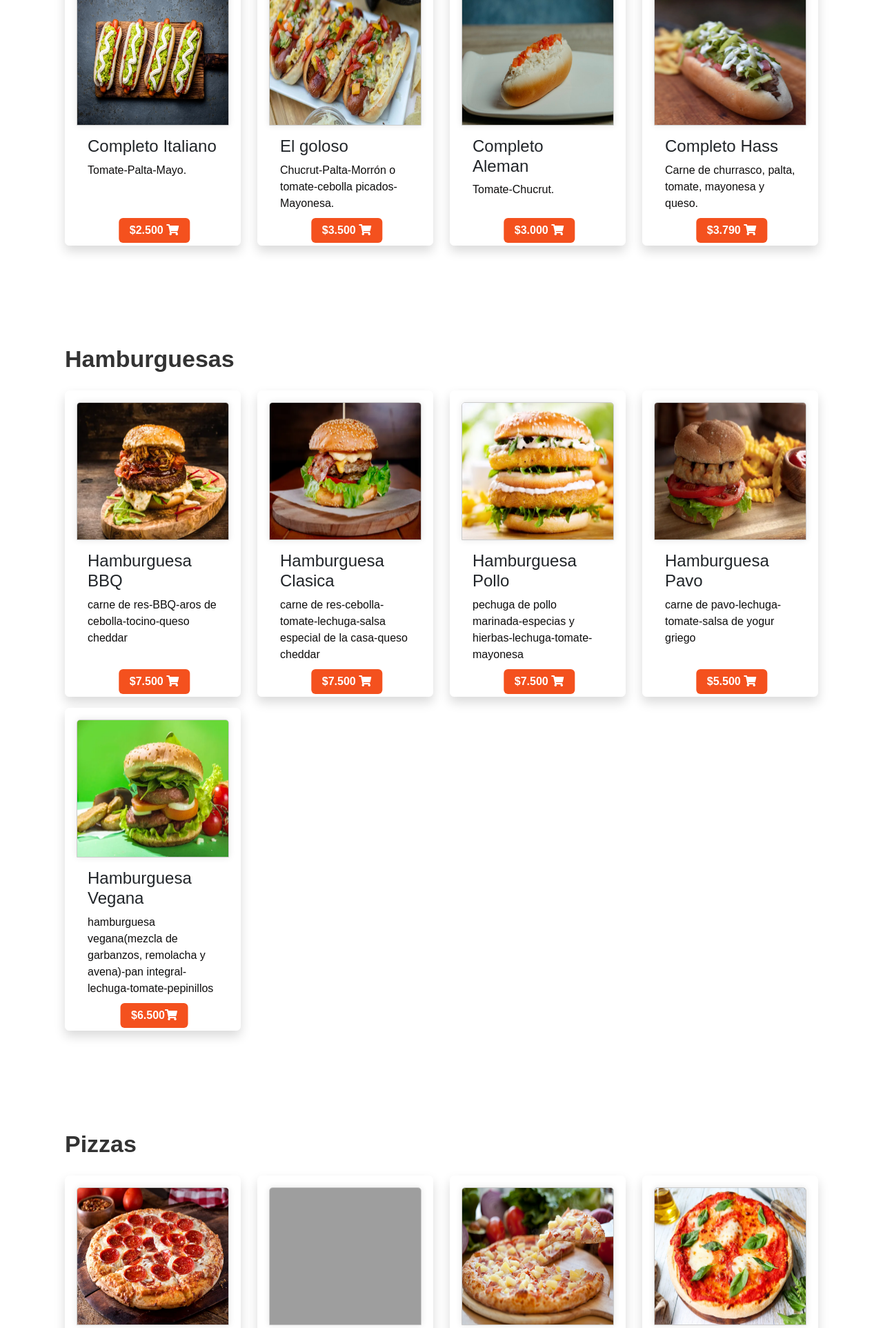
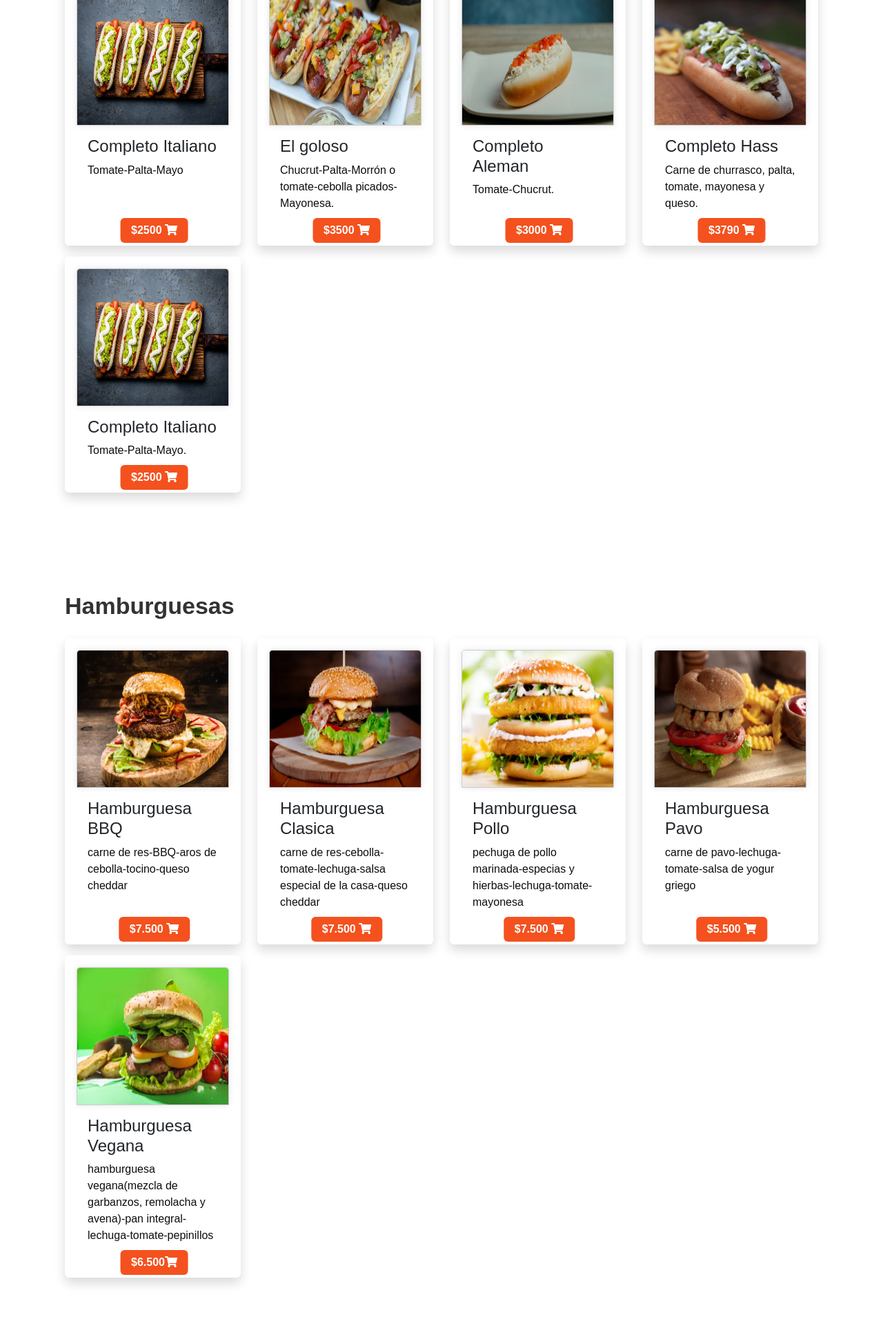
Before and after one commit to Moryab/DjangooLostBurger, a Django app: page / in a window 1280 px wide. Shown: the part 1083-3008 px from the top of the page at 69% size. Run offline with Django 5.2, Linux system fonts and the light colour scheme; data comes from the database, SQL or seed files in the repository; both versions use the stored data as it was after the commit; some libraries are stand-ins or nearby versions; grey boxes are pictures that could not be loaded.

Commit message:
se ven los productos de la BD en las cards de index(solo los completos)

```diff
--- a/aplicacion/templates/aplicacion/admlista.html
+++ b/aplicacion/templates/aplicacion/admlista.html
@@ -14,6 +14,7 @@
                     <thead class="table-dark">
                         <tr>
                             <th>ID</th>
+                            <th>Categoria</th>
                             <th>Nombre</th>
                             <th>Imagen</th>
                             <th>Descripción</th>
@@ -25,8 +26,9 @@
                         <tr>
                             {% for p in admlista %}
                             <td>{{p.id}}</td>
+                            <td>{{p.categoria}}</td>
                             <td>{{p.nombre}}</td>
-                            <td><img src="{{p.imagen.url}}" alt="Foto Producto" height="50"></td>
+                            <td><img src="{{p.imagen.url}}" alt="Foto Producto" height="50" width="70"></td>
                             <td>{{p.descripcion}}</td>
                             <td>{{p.precio}}</td>
                             <td>
--- a/aplicacion/templates/aplicacion/index.html
+++ b/aplicacion/templates/aplicacion/index.html
@@ -93,60 +93,24 @@
           <h3 class="titulos-cards">Completos</h3>
           <div class="row">
               <div class="col-md-12">
-          <!-- Esta columna ocupa el ancho completo de la página en dispositivos medianos y grandes -->
                   <div class="row">
+                      {% for producto in productos %}
+                          {% if producto.categoria == 'Completos' %}
                               <div class="col-lg-3 col-md-6 col-sm-6 col-12 mt-3">
-              <!-- Las tarjetas se muestran en cuatro columnas en todos los dispositivos -->
                                   <div class="card h-100 p-3 shadow border border-white rounded">
-                <img class="card-img-top img-fluid" src="{% static 'aplicacion/img/citaliano.png' %}" alt="citaliano">
+                                      <img class="card-img-top img-fluid" src="{{ producto.imagen.url }}" alt="{{ producto.nombre }}">
                                       <div class="card-body">
-                  <h4 class="card-title">Completo Italiano</h4>
-                  <p class="card-text">Tomate-Palta-Mayo.</p>
+                                          <h4 class="card-title">{{ producto.nombre }}</h4>
+                                          <p class="card-text">{{ producto.descripcion }}</p>
+                                              {% csrf_token %}
                                               <div class="d-flex flex-column align-items-left">
-                    <label for="cart-toggle" class="btn precio-card mt-2">$2.500 <i
-                        class="fas fa-shopping-cart"></i></label>
+                                                  <button type="submit" class="btn precio-card mt-2">${{ producto.precio }} <i class="fas fa-shopping-cart"></i></button>
                                               </div>
                                       </div>
                                   </div>
                               </div>
-            <div class="col-lg-3 col-md-6 col-sm-6 col-12 mt-3">
-              <div class="card h-100 p-3 shadow border border-white rounded">
-                <img class="card-img-top img-fluid" src="{% static 'aplicacion/img/golosos.png' %}" alt="guacamole">
-                <div class="card-body">
-                  <h4 class="card-title">El goloso</h4>
-                  <p class="card-text">Chucrut-Palta-Morrón o tomate-cebolla picados-Mayonesa.</p>
-                  <div class="d-flex flex-column align-items-left">
-                    <label for="cart-toggle" class="btn precio-card mt-2">$3.500 <i
-                        class="fas fa-shopping-cart"></i></label>
-                  </div>
-                </div>
-              </div>
-            </div>
-            <div class="col-lg-3 col-md-6 col-sm-6 col-12 mt-3">
-              <div class="card h-100 p-3 shadow border border-white rounded">
-                <img class="card-img-top img-fluid" src="{% static 'aplicacion/img/aleman1.png' %}" alt="Chucrut">
-                <div class="card-body">
-                  <h4 class="card-title">Completo Aleman</h4>
-                  <p class="card-text">Tomate-Chucrut.</p>
-                  <div class="d-flex flex-column align-items-left">
-                    <label for="cart-toggle" class="btn precio-card mt-2">$3.000 <i
-                        class="fas fa-shopping-cart"></i></label>
-                  </div>
-                </div>
-              </div>
-            </div>
-            <div class="col-lg-3 col-md-6 col-sm-6 col-12 mt-3">
-              <div class="card h-100 p-3 shadow border border-white rounded">
-                <img class="card-img-top img-fluid" src="{% static 'aplicacion/img/asss.webp' %}" alt="Hass">
-                <div class="card-body">
-                  <h4 class="card-title">Completo Hass</h4>
-                  <p class="card-text"> Carne de churrasco, palta, tomate, mayonesa y queso.</p>
-                  <div class="d-flex flex-column align-items-left">
-                    <label for="cart-toggle" class="btn precio-card mt-2">$3.790 <i
-                        class="fas fa-shopping-cart"></i></label>
-                  </div>
-                </div>
-              </div>
+                          {% endif %}
+                      {% endfor %}
                   </div>
               </div>
           </div>
--- a/aplicacion/views.py
+++ b/aplicacion/views.py
@@ -6,7 +6,8 @@ from django.contrib.auth import logout
 
 # Create your views here.
 def index(request):
-    return render(request,'aplicacion/index.html')
+    productos = Producto.objects.all()
+    return render(request, 'aplicacion/index.html', {'productos': productos})
 
 def nosotros(request):
     return render(request,'aplicacion/nosotros.html')
```
Also changed, not shown: aplicacion/templates/aplicacion/product_list.html (added, +43 -0 lines), aplicacion/media/productos/aleman1.png (added), aplicacion/media/productos/asss.webp (added), aplicacion/media/productos/citaliano_l9aQnaw.png (added), aplicacion/media/productos/citaliano_oXM1q1S.png (added), aplicacion/media/productos/golosos.png (added), aplicacion/migrations/0010_cartitem.py (added), aplicacion/migrations/0011_delete_cartitem.py (added), db.sqlite3. Lines whose indentation alone changed are shown as unchanged.
